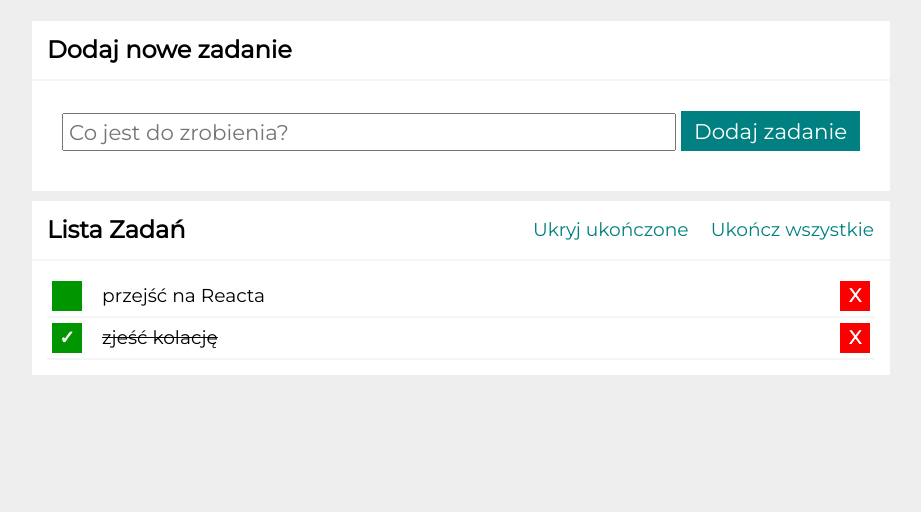
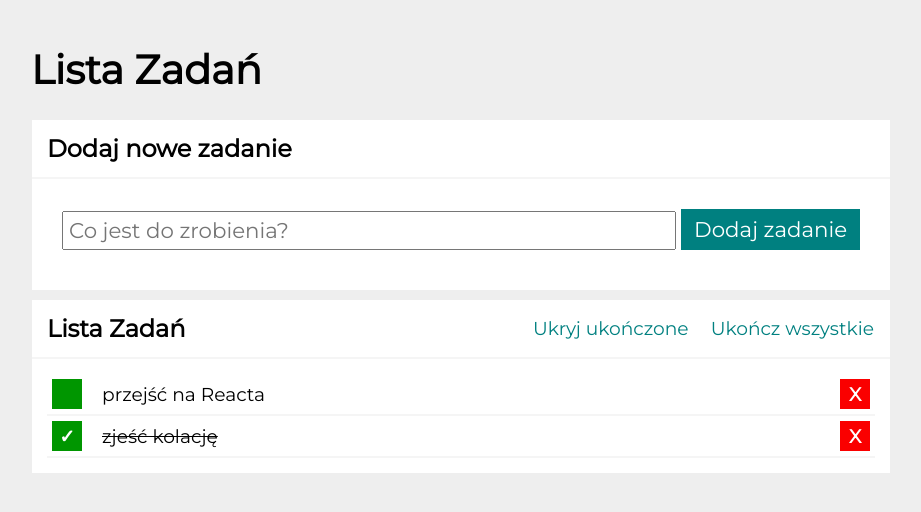
Before and after one commit to MichalJanicki26/todo-list-react, a React (Create React App) app: page / in a window 1280 px wide. Shown: the top 512 px of the page, without its empty margins (179-1100 px from the left). Built offline with nearby package versions, Linux system fonts and the light colour scheme.

Commit message:
correction in header section

```diff
--- a/src/App.js
+++ b/src/App.js
@@ -16,7 +16,10 @@ const hideDoneTasks = false;
 function App() {
   return (
     <Container>
-      <Header title="Lista Zadań" />
+      <Header
+        title="Lista Zadań"
+      />
+
       <Section
         title="Dodaj nowe zadanie"
         body={<Form />}
--- a/src/Header/index.js
+++ b/src/Header/index.js
@@ -1,9 +1,9 @@
 import "./style.css";
 
-const Header = ({ title }) => {
-    <h1 className="head">
-    {title}
-    </h1>
-};
+const Header = ({ title }) => (
+    <header>
+        <h1 className="head">{title}</h1>
+    </header>
+);
 
 export default Header;
```
